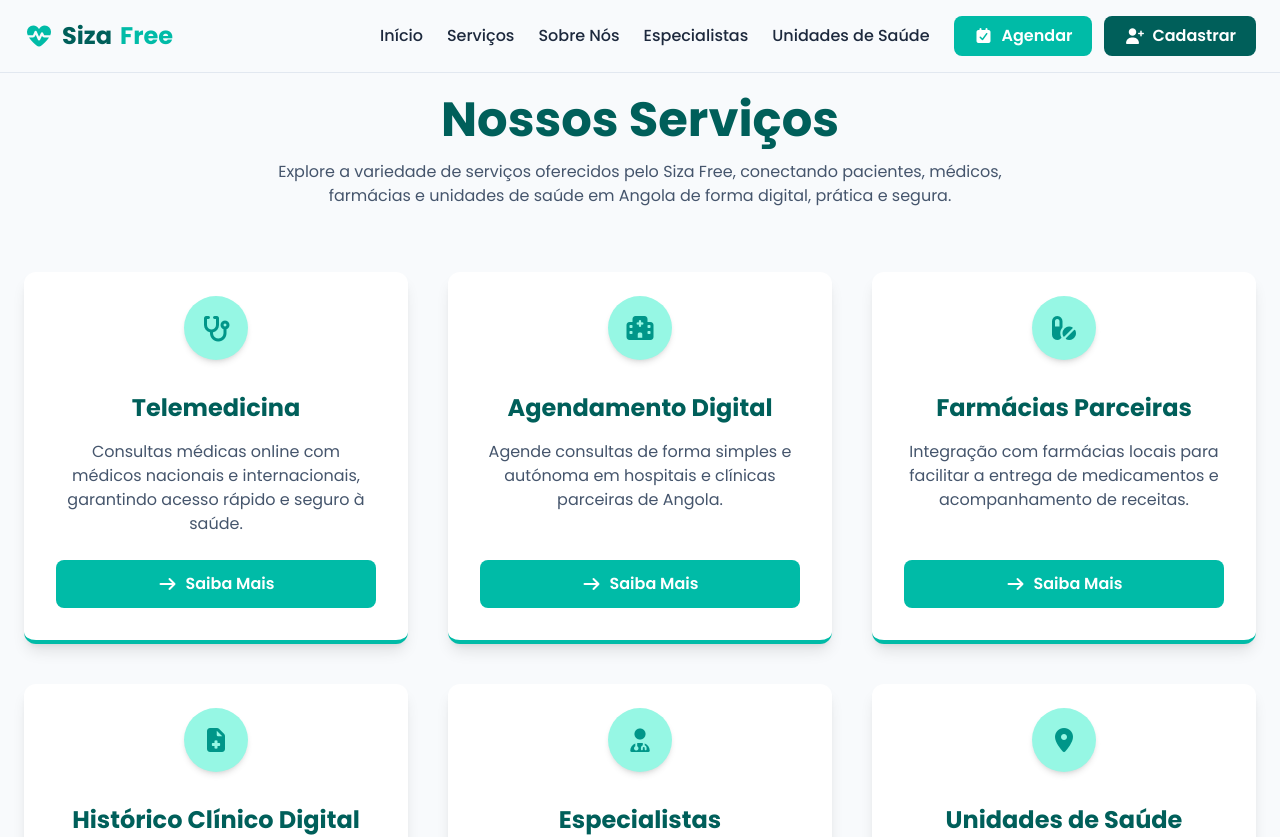
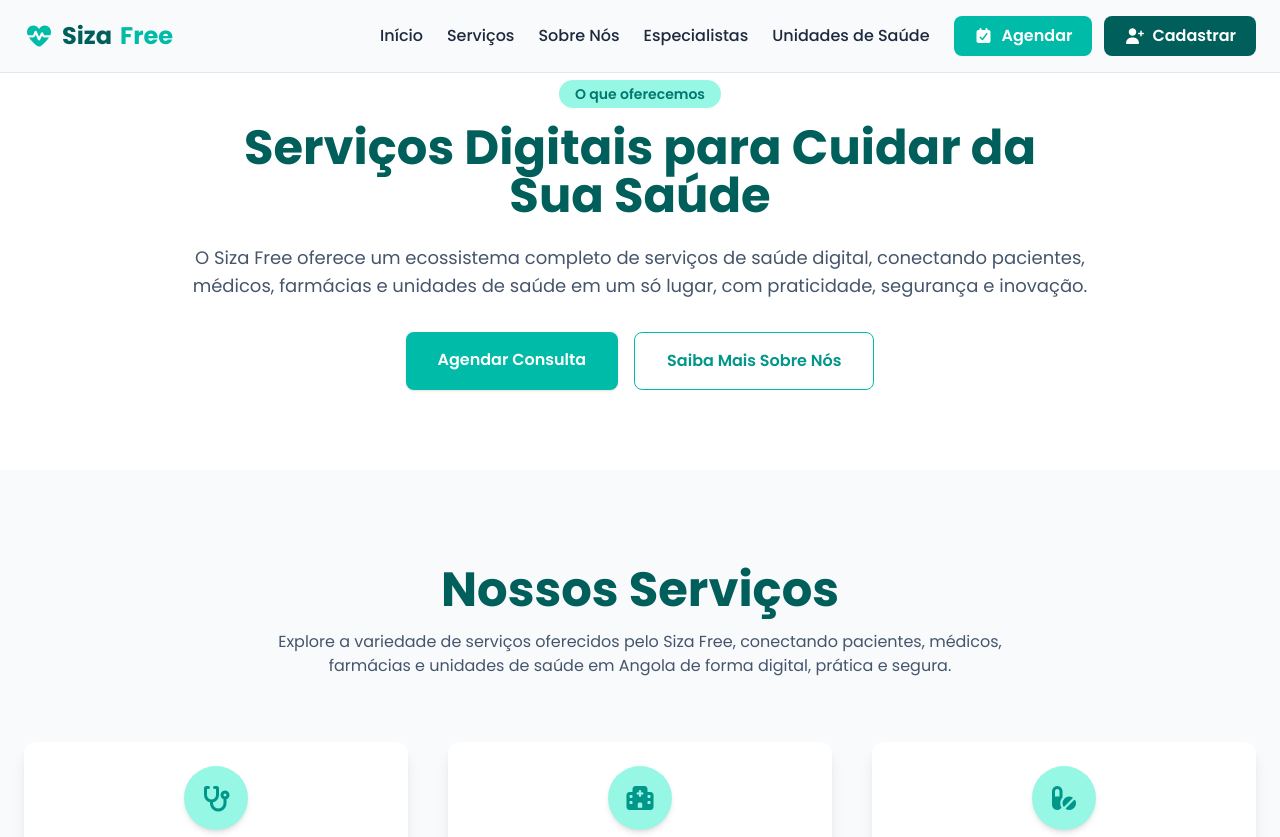
Before and after one commit to nsimba-afonso-nwayami/sizafree, a React (Vite) app: page /servicos in a window 1280 px wide. Shown: the top 837 px of the page. Built offline with nearby package versions, Linux system fonts and the light colour scheme.

Commit message:
Página serviços feito

```diff
--- a/src/pages/site/Servicos.jsx
+++ b/src/pages/site/Servicos.jsx
@@ -9,6 +9,41 @@
 
       {/* Header */}
       <Header />
+
+      {/* Introdução */}
+      <section className="py-20 px-6 bg-white">
+        <div className="max-w-4xl mx-auto text-center">
+          <span className="inline-block mb-4 px-4 py-1 text-sm font-semibold rounded-full bg-teal-200 text-teal-700">
+            O que oferecemos
+          </span>
+
+          <h1 className="text-4xl md:text-5xl font-bold text-teal-800 mb-6">
+            Serviços Digitais para Cuidar da Sua Saúde
+          </h1>
+
+          <p className="text-lg text-slate-600 mb-8">
+            O Siza Free oferece um ecossistema completo de serviços de saúde
+            digital, conectando pacientes, médicos, farmácias e unidades de
+            saúde em um só lugar, com praticidade, segurança e inovação.
+          </p>
+
+          <div className="flex flex-col sm:flex-row gap-4 justify-center">
+            <Link
+              to="/agendar"
+              className="px-8 py-4 bg-teal-500 text-white font-semibold rounded-lg shadow hover:bg-teal-600 transition"
+            >
+              Agendar Consulta
+            </Link>
+
+            <Link
+              to="/sobre"
+              className="px-8 py-4 border border-teal-500 text-teal-600 font-semibold rounded-lg hover:bg-teal-50 transition"
+            >
+              Saiba Mais Sobre Nós
+            </Link>
+          </div>
+        </div>
+      </section>
 
       {/* Seção de Serviços */}
       <section className="bg-slate-50 py-24 px-6">
```
